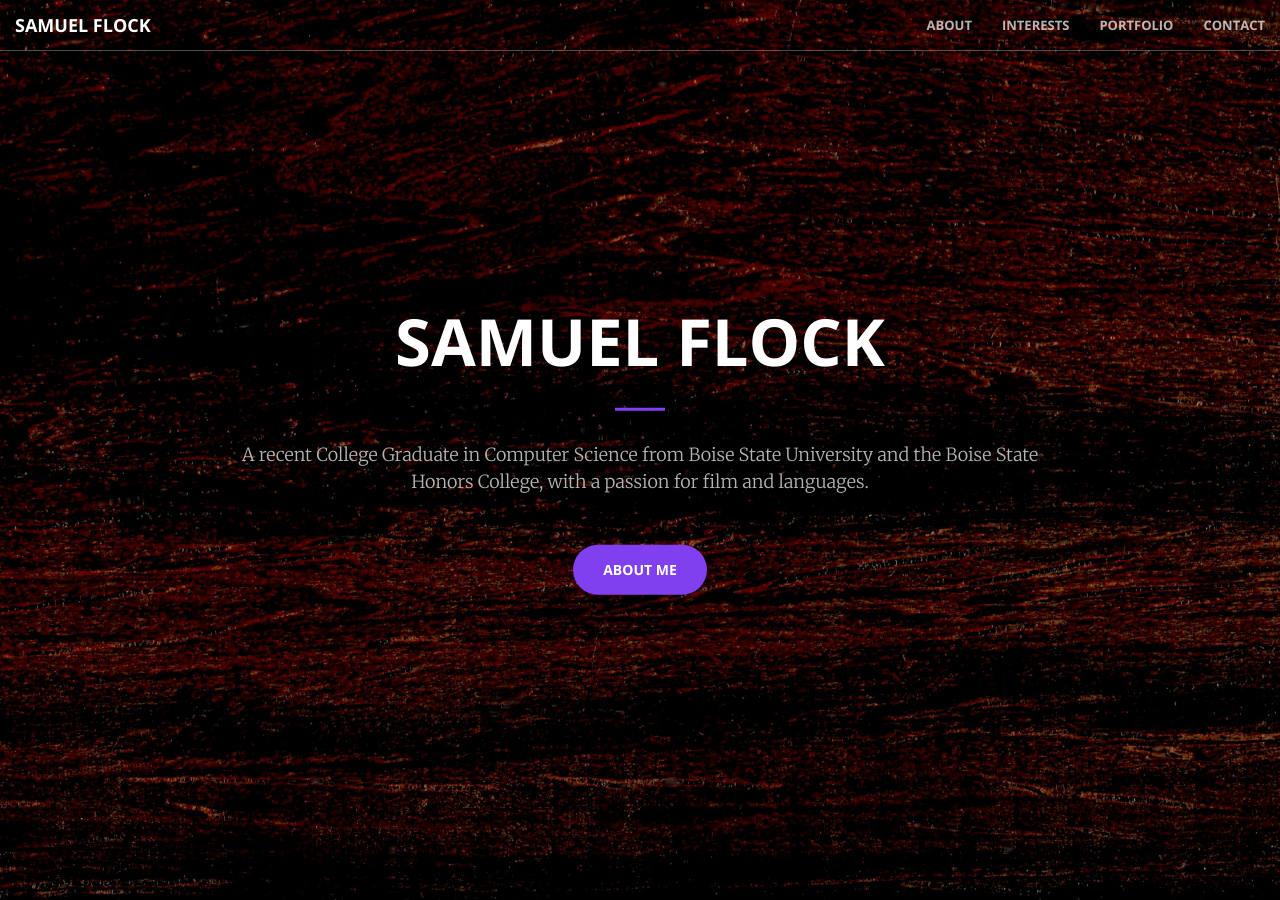
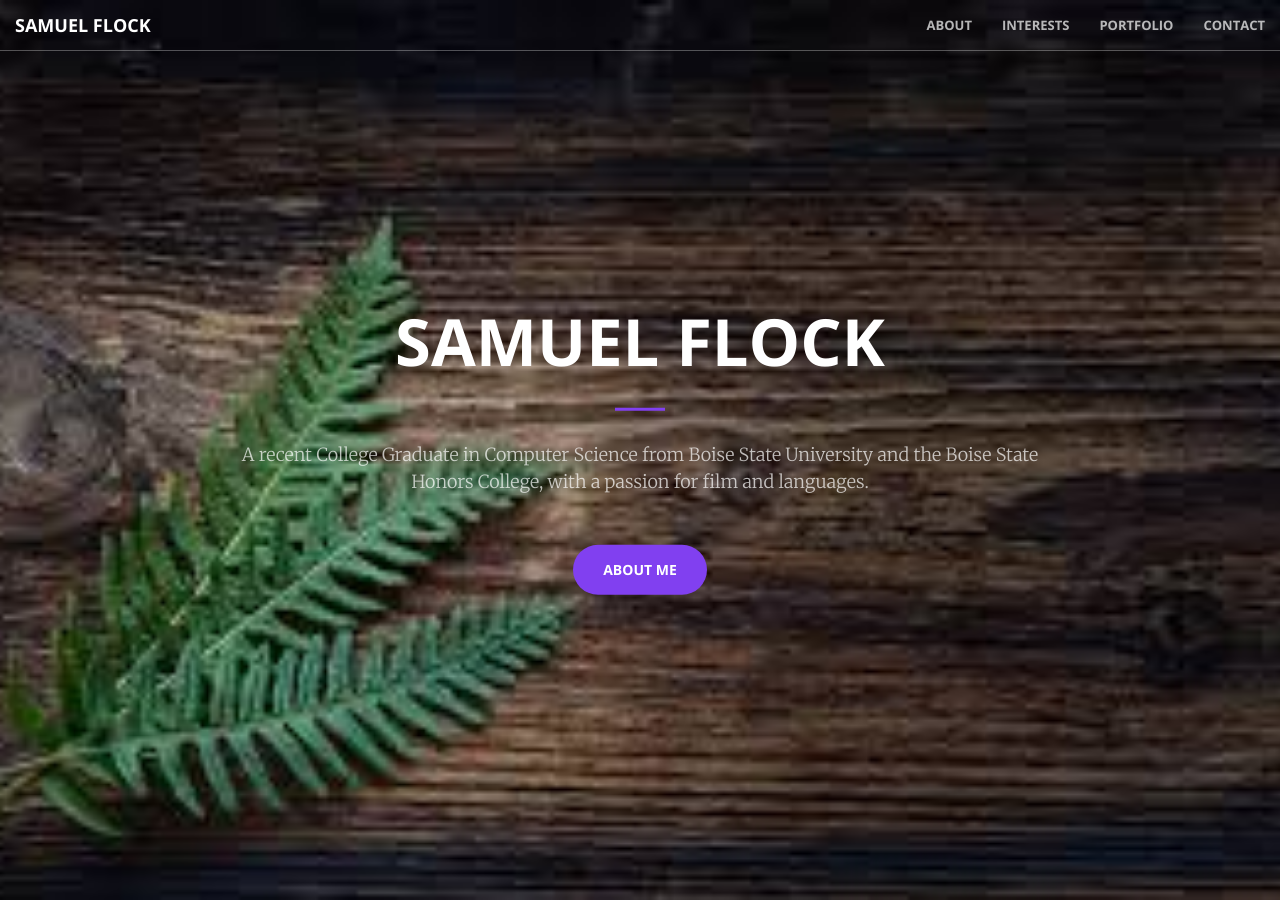
Before and after one commit to samuelflock/samuelflock.github.io, a Jekyll site: the page built from index.md, in a window 1280 px wide and 900 px high. Built offline with Jekyll 4.4.1, drawn with Linux system fonts in a browser that asks for light colours.

Commit message:
Changing Image

```diff
--- a/_sass/_base.scss
+++ b/_sass/_base.scss
@@ -155,7 +155,7 @@ header {
     min-height: auto;
     @include background-cover;
     background-position: center;
-    background-image: url('../img/WoodBackground2.jpg');
+    background-image: url('../img/WoodBackground3.jpg');
     text-align: center;
     color: white;
     .header-content {
```
Also changed, not shown: img/WoodBackground3.jpg (added).
